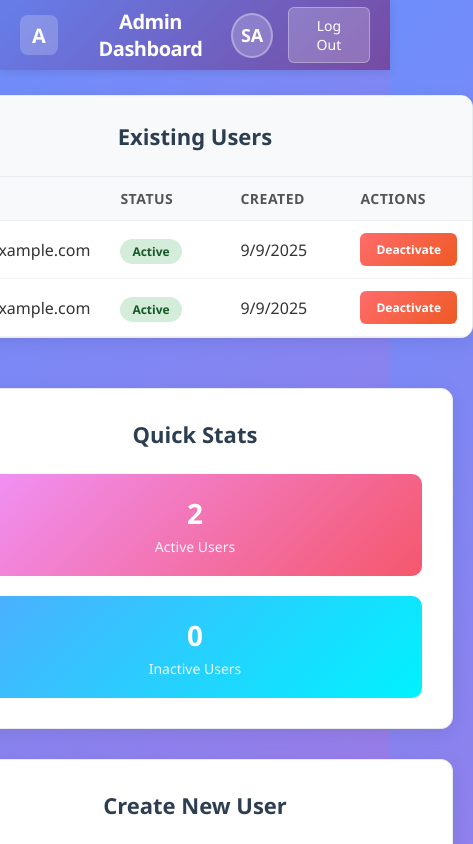
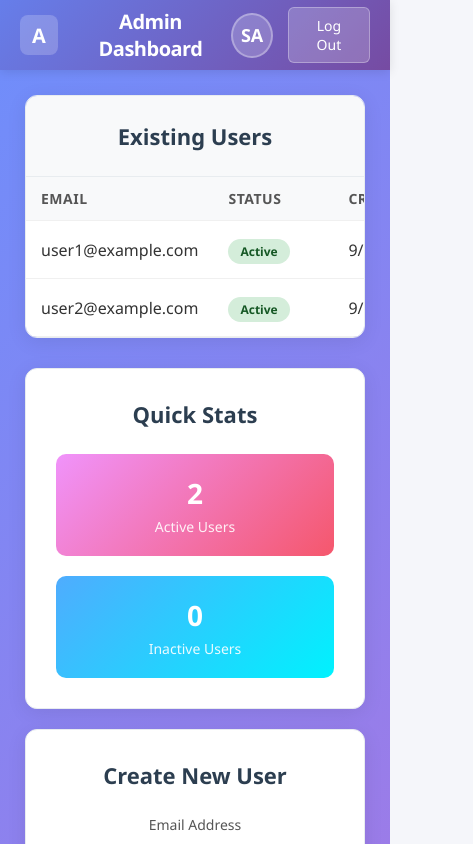
Before and after one commit to billee/tasks_web_app, a React (Create React App) app in the folder frontend/: page /admin in a window 390 px wide. Shown: the top 844 px of the page, 473 px wide, since content can reach past the window. Built offline with nearby package versions, Linux system fonts and the light colour scheme; no server answers; sample sign-in values are in the browser's storage.

Commit message:
make the quick stats and create neew user divs side by side

```diff
--- a/frontend/src/components/Admin/AdminDashboard.css
+++ b/frontend/src/components/Admin/AdminDashboard.css
@@ -9,6 +9,12 @@ body {
   font-family: 'Segoe UI', Tahoma, Geneva, Verdana, sans-serif;
   background-color: #f5f6fa;
   padding-top: 70px; /* Account for sticky header */
+}
+
+/* Ensure the root container spans full width */
+#root, .app {
+  width: 100%;
+  max-width: 100%;
 }
 
 /* Sticky Header */
@@ -110,6 +116,7 @@ body {
 .admin-dashboard {
   max-width: 1200px;
   margin: 0 auto;
+  padding: 0 20px;
 }
 
 .admin-dashboard h1 {
@@ -137,7 +144,7 @@ body {
   display: grid;
   grid-template-columns: 1fr 1fr;
   gap: 30px;
-  margin-bottom: 30px;
+  margin: 30px 0;
 }
 
 /* User Creation Form */
@@ -147,6 +154,7 @@ body {
   border-radius: 12px;
   box-shadow: 0 4px 20px rgba(0, 0, 0, 0.08);
   border: 1px solid #e8ecef;
+  height: fit-content;
 }
 
 .user-creation-form h2 {
@@ -210,10 +218,10 @@ body {
 .dashboard-stats {
   background: white;
   padding: 30px;
-  margin-top:25px;
   border-radius: 12px;
   box-shadow: 0 4px 20px rgba(0, 0, 0, 0.08);
   border: 1px solid #e8ecef;
+  height: fit-content;
 }
 
 .dashboard-stats h2 {
@@ -253,14 +261,15 @@ body {
   opacity: 0.9;
 }
 
-/* Users List */
+/* Users List - Modified to span lengthwise with margins */
 .users-list {
   background: white;
   border-radius: 12px;
   overflow: hidden;
   box-shadow: 0 4px 20px rgba(0, 0, 0, 0.08);
   border: 1px solid #e8ecef;
-  margin-top: 25px;
+  margin: 25px 20px;
+  width: calc(100% - 40px);
 }
 
 .users-list h2 {
@@ -276,6 +285,7 @@ body {
 .users-list table {
   width: 100%;
   border-collapse: collapse;
+  table-layout: auto;
 }
 
 .users-list th,
@@ -337,7 +347,7 @@ body {
   text-align: center;
   padding: 60px;
   font-size: 18px;
-  color: #666;
+  color: 666;
   background: white;
   border-radius: 12px;
   box-shadow: 0 4px 20px rgba(0, 0, 0, 0.08);
@@ -358,11 +368,12 @@ body {
   }
 
   .admin-dashboard {
-    padding: 20px;
+    padding: 0 15px;
   }
 
   .dashboard-grid {
     grid-template-columns: 1fr;
+    gap: 20px;
   }
 
   .stats-grid {
@@ -379,6 +390,8 @@ body {
 
   .users-list {
     overflow-x: auto;
+    margin: 25px 15px;
+    width: calc(100% - 30px);
   }
 
   .users-list th,
--- a/frontend/src/components/Admin/AdminDashboard.jsx
+++ b/frontend/src/components/Admin/AdminDashboard.jsx
@@ -244,7 +244,7 @@ const AdminDashboard = () => {
 
       {/* Main Dashboard Content */}
       <div className="admin-dashboard">
-        <div className="dashboard-grid"></div>
+        <div className="dashboard-grid">
         <div className="dashboard-stats">
           <h2>Quick Stats</h2>
           <div className="stats-grid">
@@ -258,7 +258,7 @@ const AdminDashboard = () => {
             </div>
           </div>
         </div>
-        <div className="dashboard-grid"></div>
+
         <div className="user-creation-form">
           <h2>Create New User</h2>
           <form onSubmit={handleCreateUser}>
@@ -288,6 +288,7 @@ const AdminDashboard = () => {
           </form>
         </div>
       </div>
+      </div>
     </>
   );
 };
```
